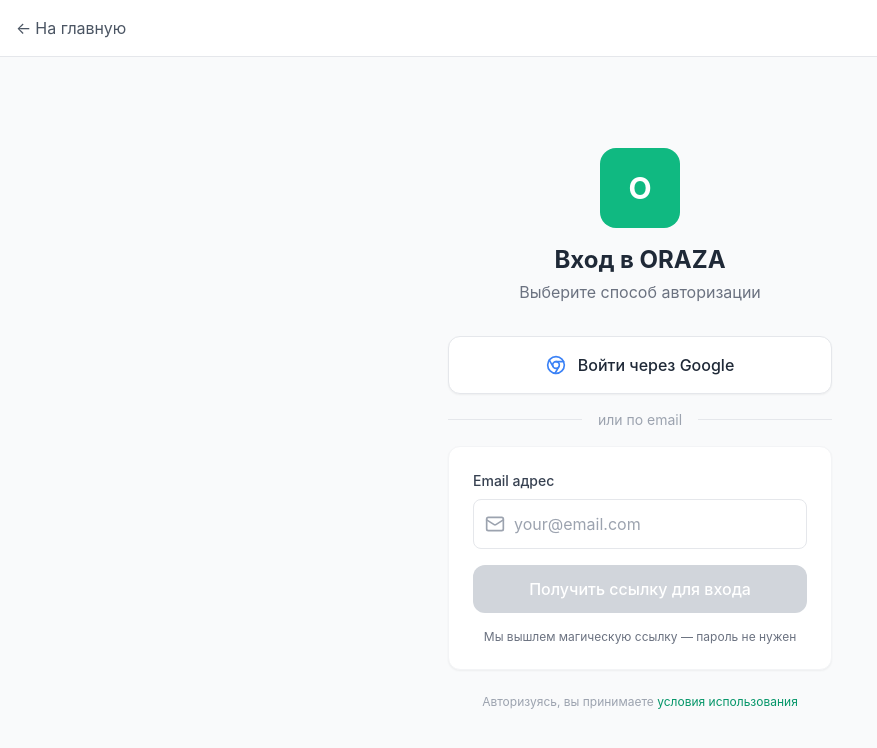
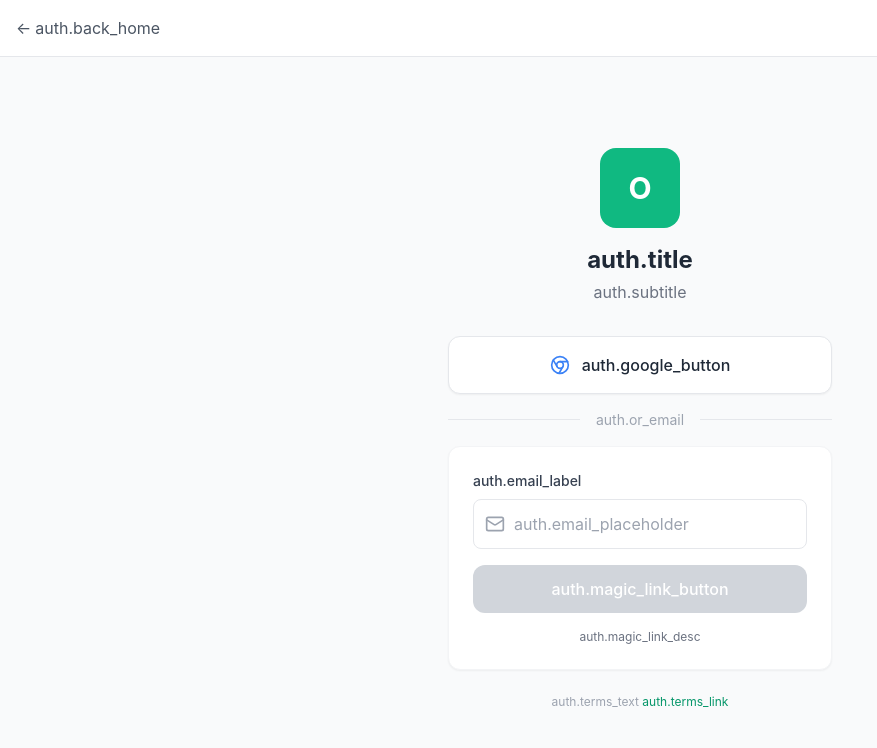
Before and after one commit to enver-isliamov/QRM, a React (Vite) app: page /login in a window 1280 px wide. Shown: the top 748 px of the page, without its empty margins (0-877 px from the left). Built offline with nearby package versions, Linux system fonts and the light colour scheme; no server answers.

Commit message:
Update Login.tsx

```diff
--- a/src/pages/Login.tsx
+++ b/src/pages/Login.tsx
@@ -1,9 +1,11 @@
 import { useState, useEffect } from 'react';
 import { useNavigate } from 'react-router-dom';
 import { Mail, Loader2, CheckCircle, Chrome } from 'lucide-react';
+import { useTranslation } from 'react-i18next';
 import { useAuth } from '../hooks/useAuth';
 
 function Login() {
+  const { t } = useTranslation();
   const navigate = useNavigate();
   const { isAuthenticated, signInWithMagicLink, signInWithGoogle } = useAuth();
   const [email, setEmail] = useState('');
@@ -39,7 +41,7 @@
     <div className="min-h-screen bg-gray-50 flex flex-col">
       <div className="bg-white px-4 py-4 border-b border-gray-200">
         <button onClick={() => navigate('/')} className="text-gray-600 flex items-center gap-1">
-          <span>←</span><span>На главную</span>
+          <span>←</span><span>{t('auth.back_home')}</span>
         </button>
       </div>
 
@@ -50,19 +52,17 @@
             <div className="w-20 h-20 bg-emerald-500 rounded-2xl flex items-center justify-center mx-auto mb-4">
               <span className="text-3xl text-white font-bold">О</span>
             </div>
-            <h1 className="text-2xl font-bold text-gray-800">Вход в ORAZA</h1>
-            <p className="text-gray-500 mt-1">Выберите способ авторизации</p>
+            <h1 className="text-2xl font-bold text-gray-800">{t('auth.title')}</h1>
+            <p className="text-gray-500 mt-1">{t('auth.subtitle')}</p>
           </div>
 
           {sent ? (
             <div className="bg-white rounded-2xl p-6 shadow-sm border border-gray-100 text-center">
               <CheckCircle className="w-14 h-14 text-emerald-500 mx-auto mb-4" />
-              <h2 className="text-xl font-bold text-gray-800 mb-2">Письмо отправлено!</h2>
-              <p className="text-gray-600 mb-4">
-                Мы отправили ссылку для входа на <strong>{email}</strong>. Проверьте почту (и папку «Спам»).
-              </p>
+              <h2 className="text-xl font-bold text-gray-800 mb-2">{t('auth.email_sent_title')}</h2>
+              <p className="text-gray-600 mb-4" dangerouslySetInnerHTML={{ __html: t('auth.email_sent_desc', { email }) }} />
               <button onClick={() => setSent(false)} className="text-emerald-600 text-sm hover:underline">
-                Изменить адрес
+                {t('auth.change_email')}
               </button>
             </div>
           ) : (
@@ -72,26 +72,26 @@
               <button onClick={handleGoogle} disabled={loading}
                 className="w-full bg-white border border-gray-200 rounded-xl px-4 py-4 flex items-center justify-center gap-3 hover:bg-gray-50 transition-colors shadow-sm disabled:opacity-60">
                 <Chrome className="w-5 h-5 text-blue-500" />
-                <span className="font-medium text-gray-800">Войти через Google</span>
+                <span className="font-medium text-gray-800">{t('auth.google_button')}</span>
               </button>
 
               <div className="flex items-center gap-4">
                 <div className="flex-1 h-px bg-gray-200" />
-                <span className="text-sm text-gray-400">или по email</span>
+                <span className="text-sm text-gray-400">{t('auth.or_email')}</span>
                 <div className="flex-1 h-px bg-gray-200" />
               </div>
 
               {/* Magic Link */}
               <form onSubmit={handleMagicLink} className="bg-white rounded-xl p-6 shadow-sm border border-gray-100 space-y-4">
                 <div>
-                  <label className="block text-sm font-medium text-gray-700 mb-2">Email адрес</label>
+                  <label className="block text-sm font-medium text-gray-700 mb-2">{t('auth.email_label')}</label>
                   <div className="relative">
                     <Mail className="absolute left-3 top-1/2 -translate-y-1/2 w-5 h-5 text-gray-400" />
                     <input
                       type="email"
                       value={email}
                       onChange={e => setEmail(e.target.value)}
-                      placeholder="your@email.com"
+                      placeholder={t('auth.email_placeholder')}
                       className="w-full pl-10 pr-4 py-3 border border-gray-200 rounded-lg focus:ring-2 focus:ring-emerald-500 focus:border-transparent"
                       required
                     />
@@ -107,11 +107,11 @@
                 <button type="submit" disabled={loading || !email}
                   className="w-full bg-emerald-500 text-white rounded-xl py-3 font-medium hover:bg-emerald-600 transition-colors disabled:bg-gray-300 disabled:cursor-not-allowed flex items-center justify-center gap-2">
                   {loading ? <Loader2 className="w-5 h-5 animate-spin" /> : null}
-                  {loading ? 'Отправка...' : 'Получить ссылку для входа'}
+                  {loading ? t('auth.sending') : t('auth.magic_link_button')}
                 </button>
 
                 <p className="text-xs text-gray-500 text-center">
-                  Мы вышлем магическую ссылку — пароль не нужен
+                  {t('auth.magic_link_desc')}
                 </p>
               </form>
             </div>
@@ -119,8 +119,8 @@
 
           <div className="mt-6 text-center">
             <p className="text-xs text-gray-400">
-              Авторизуясь, вы принимаете{' '}
-              <a href="#" className="text-emerald-600 hover:underline">условия использования</a>
+              {t('auth.terms_text')}{' '}
+              <a href="#" className="text-emerald-600 hover:underline">{t('auth.terms_link')}</a>
             </p>
           </div>
         </div>
```
